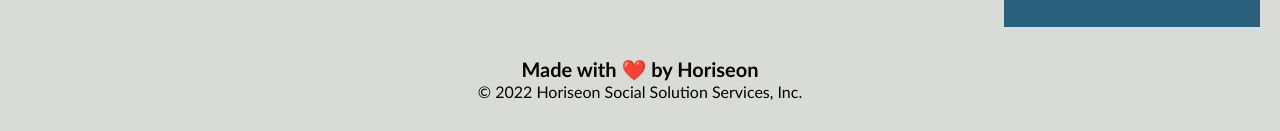
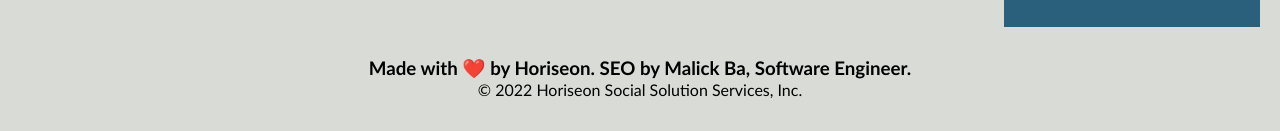
Before and after one commit to malickbax/horiseon, a plain HTML site: page index.html in a window 1280 px wide. Shown: the part 1892-2023 px from the top of the page. Drawn offline with Linux system fonts and the light colour scheme.

```diff
--- a/index.html
+++ b/index.html
@@ -84,7 +84,7 @@
 
         <!-- Footer adjusted as section instead of class -->
         <footer>
-            <h2>Made with ❤️️ by Horiseon</h2>
+            <h3>Made with ❤️️ by Horiseon. SEO by Malick Ba, Software Engineer.</h3>
             <p>
                 &copy; 2022 Horiseon Social Solution Services, Inc.
                 <!-- Updated year above -->
```
Also changed, not shown: 2 other files.
